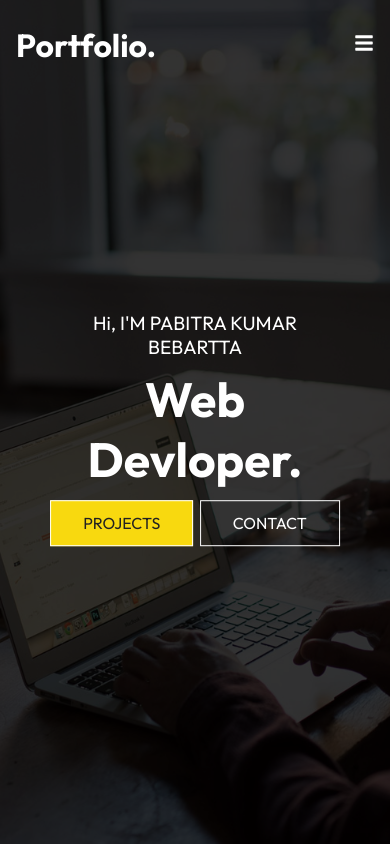
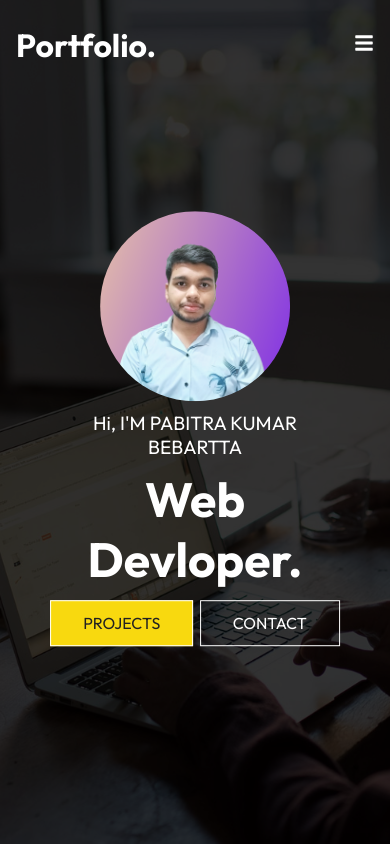
Before and after one commit to pabitra-kumar/Portfolio, a React (Create React App) app: page / in a window 390 px wide. Shown: the top 844 px of the page. Built offline with nearby package versions, Linux system fonts and the light colour scheme.

Commit message:
profile photo added

```diff
--- a/src/Components/HeroImg.jsx
+++ b/src/Components/HeroImg.jsx
@@ -1,6 +1,7 @@
 import React from 'react'
 import "./HeroImgStyles.css"
 import IntroImg from "../assets/intro-bg.jpg"
+import profile from "../assets/profile.png"
 import { Link } from 'react-router-dom'
 export const HeroImg = () => {
   return (
@@ -9,6 +10,9 @@ export const HeroImg = () => {
           <img src={IntroImg} alt="IntroImg" className="intro-img" />
         </div>
         <div className="content">
+        <div className="profile-photo">
+          <img src={profile} alt="profile-cleanBG" />
+        </div>
           <p>Hi, I'M PABITRA KUMAR BEBARTTA</p>
           <h1> Web Devloper.</h1>
           <div>
--- a/src/Components/HeroImgStyles.css
+++ b/src/Components/HeroImgStyles.css
@@ -10,6 +10,17 @@
     background-size: cover;
     background-position: center;
     object-fit: cover;
+}
+
+.profile-photo {
+    height: 250px;
+    margin-bottom: 10px;
+}
+
+.profile-photo img {
+    height: 100%;
+    font-weight: 100%;
+    border-radius: 100%;
 }
 
 .mask::after {
@@ -59,4 +70,8 @@
     .hero .contant p {
         font-size: 1.4rem;
     }
+
+    .profile-photo {
+        height: 190px;
+    }
 }
--- a/src/Components/WorkCard.jsx
+++ b/src/Components/WorkCard.jsx
@@ -7,7 +7,7 @@ import { NavLink } from "react-router-dom"
 export const WorkCard = (props) => {
     return (
         <div className="project-card">
-            <img src={props.imgsrc} alt="image" />
+            <img src={props.imgsrc} alt="project-preview" />
             <h2 className="project-title">{props.title}</h2>
             <div className="pro-details">
                 <p>{props.text}</p>
```
Also changed, not shown: src/Components/AboutContact.jsx (added, +9 -0 lines), src/Components/AboutContactStyles.css (added), src/assets/profile.png (added).
